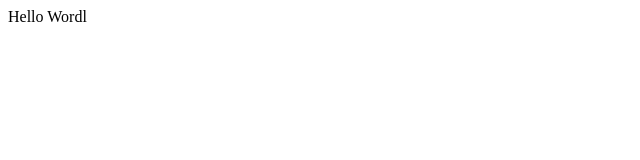
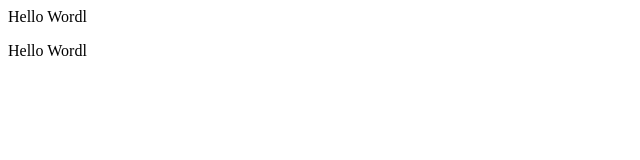
Before and after one commit to media-fast/test, a plain HTML site: page index.html in a window 1280 px wide. Shown: the full height of the page, 0-640 px from the left. Drawn offline with Linux system fonts and the light colour scheme.

Commit message:
Update index.html

```diff
--- a/index.html
+++ b/index.html
@@ -1 +1,2 @@
 <p>Hello Wordl</p>
+<p>Hello Wordl</p>
```
